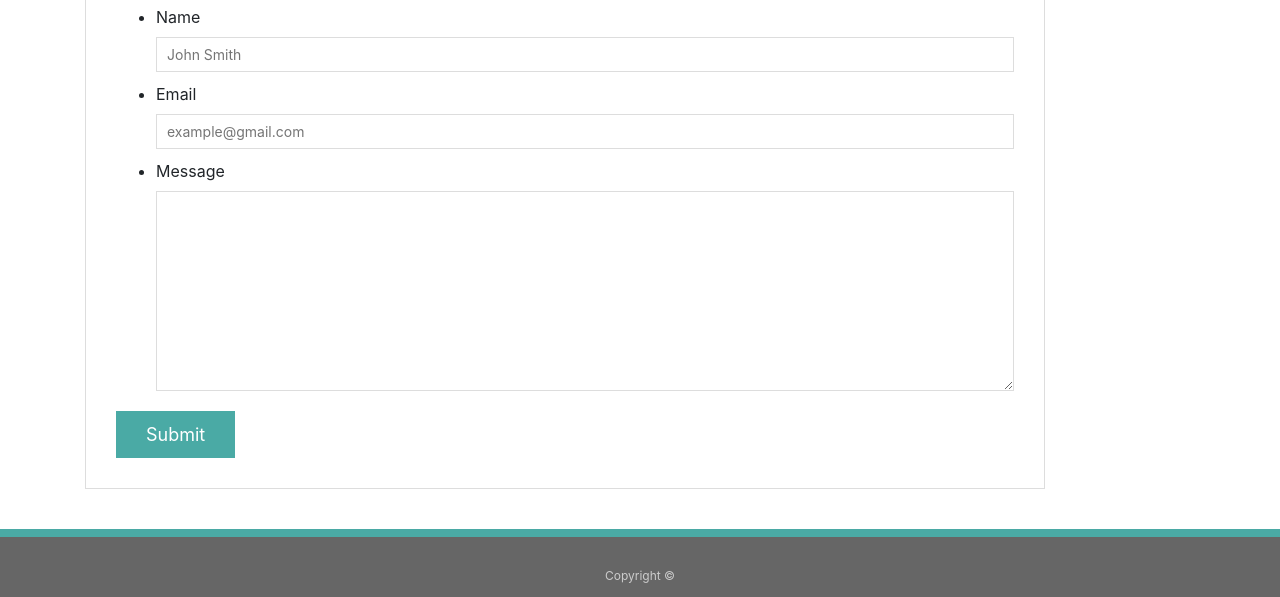
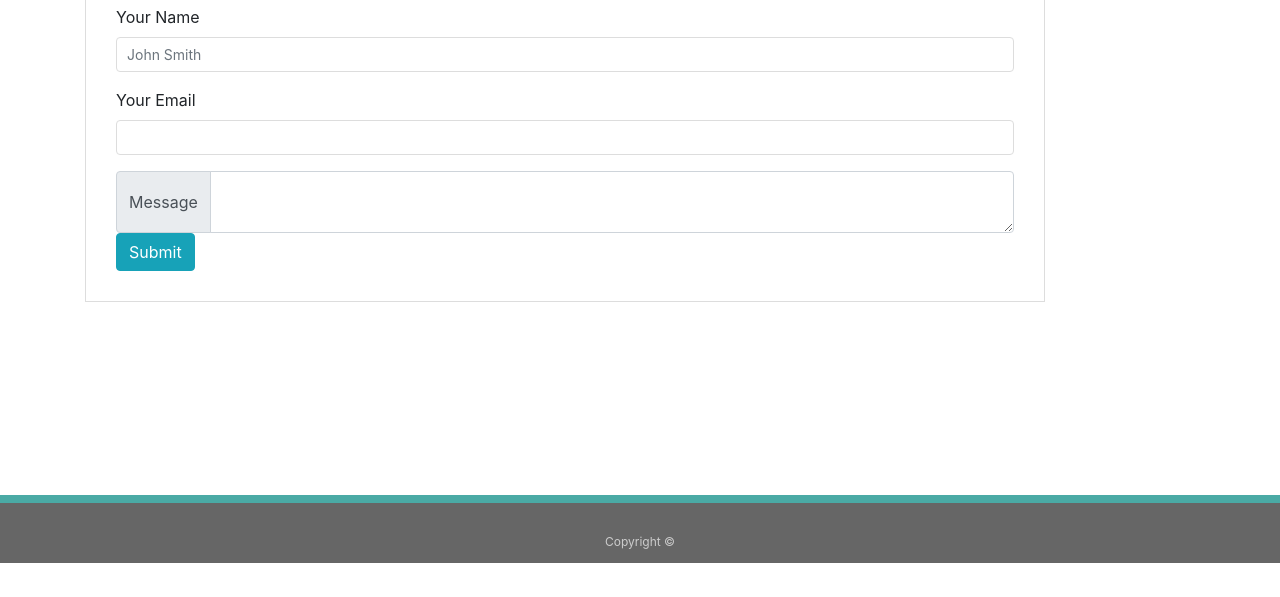
Before and after one commit to AlanFord9/Bootstrap-Portfolio, a plain HTML site: page contact.html in a window 1280 px wide. Shown: the part 235-832 px from the top of the page. After the commit the page ends 800 px from the top, so only its background shows below. Drawn offline with nearby package versions, Linux system fonts and the light colour scheme.

Commit message:
setting up contact items with bs

```diff
--- a/contact.html
+++ b/contact.html
@@ -26,23 +26,24 @@
     <section class="main-section">
       <h1>Contact</h1>
 
-      <form id="contact-form">
-        <ul>
-          <li>
-            <label for="name">Name</label>
-            <input type="text" id="name" name="name" placeholder="John Smith" required="required">
-          </li>
-          <li>
-            <label for="email">Email</label>
-            <input type="email" id="email" name="email" placeholder="example@gmail.com" required="required">
-          </li>
-          <li>
-            <label for="message">Message</label>
-            <textarea id="message" name="message" required="required"></textarea>
-          </li>
-        </ul>
-        <input type="submit">
-      </form>
+      <label for="basic-url">Your Name</label>
+      <div class="input-group mb-3">
+        <input type="text" class="form-control" placeholder="John Smith" aria-label="John Smith" aria-describedby="basic-addon2">
+      </div>
+
+      <label for="basic-url">Your Email</label>
+      <div class="input-group mb-3">
+        <input type="text" class="form-control" id="basic-url" aria-describedby="basic-addon3">
+        </div>
+
+      <div class="input-group">
+        <div class="input-group-prepend">
+          <span class="input-group-text">Message</span>
+        </div>
+        <textarea class="form-control" aria-label="Message" height=200px></textarea>
+      </div>
+
+      <button type="button" class="btn btn-info">Submit</button>
 
     </section>
 
```
Also changed, not shown: index.html (+1 -1 lines), portfolio.html (+5 -4 lines).
